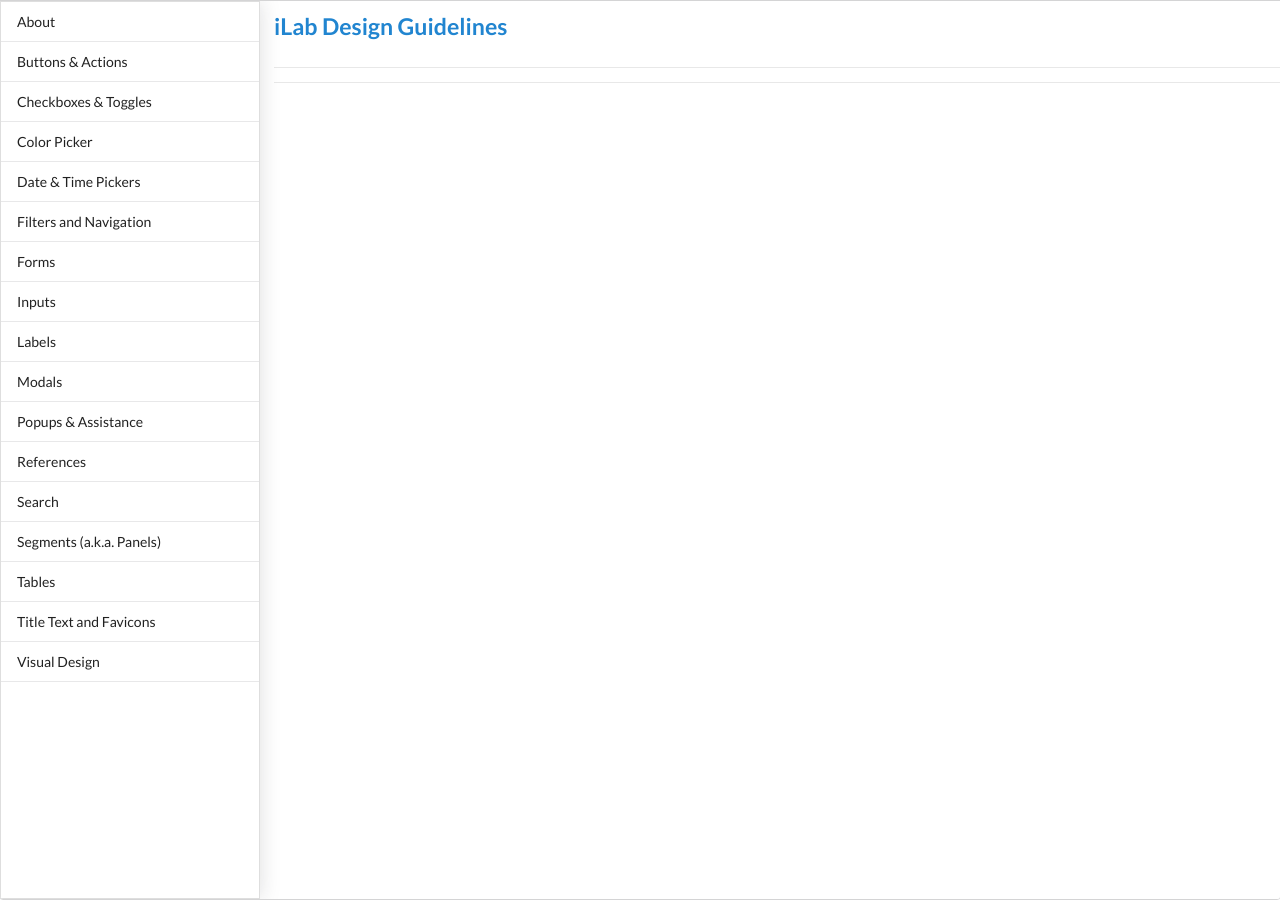
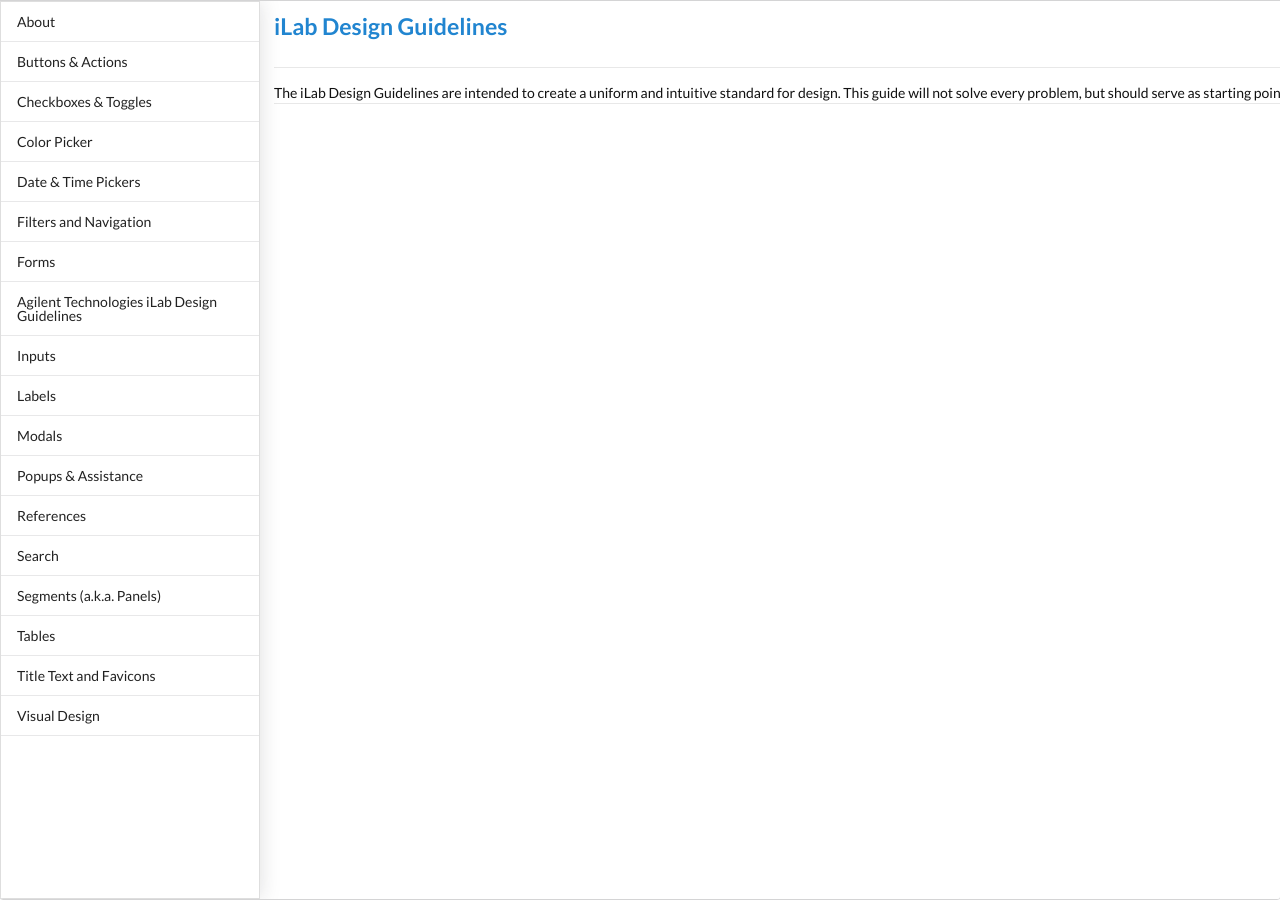
Before and after one commit to polycrystalline/ilab-design-guidelines, a Jekyll site: the page built from index.html, in a window 1280 px wide. Built offline with Jekyll 4.4.1, drawn with Linux system fonts in a browser that asks for light colours; nearby versions of some CDN libraries.

Commit message:
Set up the index.page

```diff
--- a/index.html
+++ b/index.html
@@ -1,8 +1,13 @@
 ---
 layout: default
+title: Agilent Technologies iLab Design Guidelines
 ---
 
 <div class="home">
 
+The iLab Design Guidelines are intended to create a uniform and intuitive standard for design. This guide will not solve every problem, but should serve as starting point to decision making.
+
+
+
 
 </div>
```
